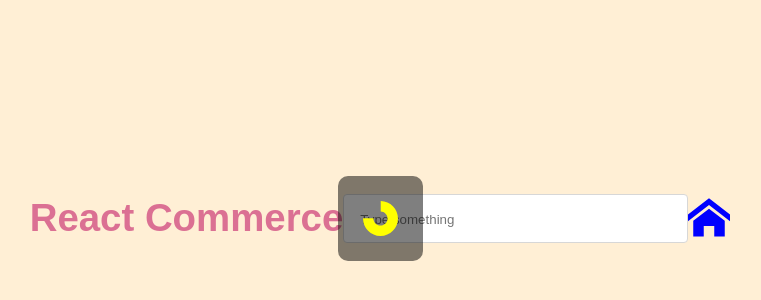
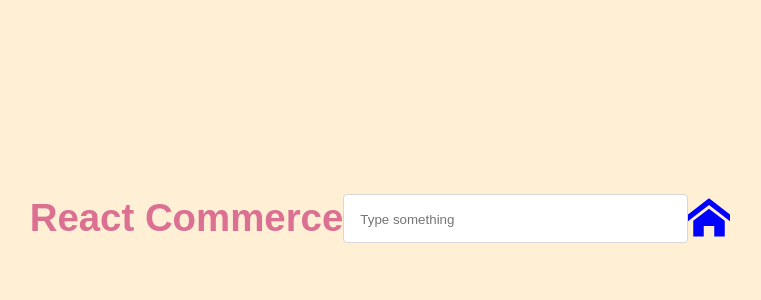
Before and after one commit to LucasCalazans/react-commerce, a React app: page / in a window 1280 px wide. Shown: the part 182-482 px from the top of the page, without its empty margins (260-1021 px from the left). Built offline with nearby package versions, Linux system fonts and the light colour scheme.

Commit message:
- New: Loader stories; - Fix: Loader rotate;

```diff
--- a/src/App.jsx
+++ b/src/App.jsx
@@ -3,7 +3,7 @@ import Title from './Title';
 import styled from 'styled-components';
 import GlobalStyle from './GlobalStyle';
 import { Icon } from './components/Icons';
-import Input from './components/Input';
+import Input from './Input';
 import Loader from './components/Loader';
 
 const App = ({ className }) => {
@@ -19,16 +19,6 @@ const App = ({ className }) => {
             <Input placeholder="Type something" onChange={onInputChange} value={inputValue} />
 
             <Icon id="home" iconFill="blue" iconWidth="42" iconHeight="42" />
-
-            <Loader
-                loading={true}
-                type="normal"
-                icon="quarterCircle"
-                color="yellow"
-                width="35"
-                height="35"
-                rotate={true}
-            />
         </main>
     );
 };
--- a/src/components/Icons.jsx
+++ b/src/components/Icons.jsx
@@ -28,7 +28,7 @@ export const Icon = props => {
     const iconWidth = props.iconWidth || '34';
     const iconHeight = props.iconHeight || '34';
     const rotate = props.rotate || false;
-    console.log('rotate', rotate);
+
     return (
         <svg
             className={icons[props.id].iconName}
--- a/src/components/Loader/index.jsx
+++ b/src/components/Loader/index.jsx
@@ -9,16 +9,16 @@ const Loader = ({ type, icon, color, width, height, loading, rotate }) => {
     color ? color : (color = 'yellow');
     width ? width : (width = '35');
     height ? height : (height = '35');
-    rotate ? rotate : (rotate = true);
+    rotate !== undefined ? rotate : (rotate = true);
 
     return !loading ? null : (
         <Overlay type={type}>
             <Icon
                 id={icon}
-                rotate={rotate}
                 iconFill={color}
                 iconWidth={width}
                 iconHeight={height}
+                rotate={rotate}
             />
         </Overlay>
     );
```
Also changed, not shown: src/components/Loader/__stories__/loader.js (added, +20 -0 lines), src/Input.jsx (renamed from src/components/Input.jsx).
